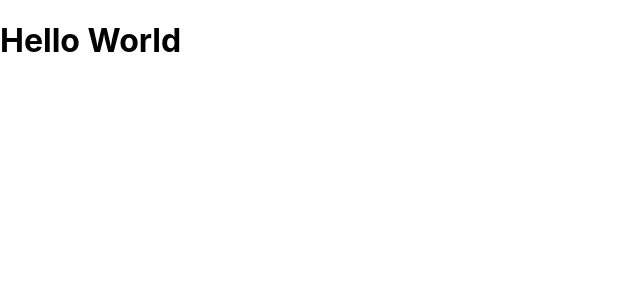
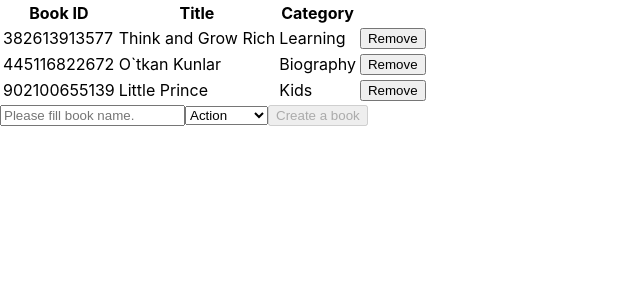
Before and after one commit to Murodjon000/bookstore, a React (Create React App) app: page / in a window 1280 px wide. Shown: the top 300 px of the page, without its empty margins (0-640 px from the left). Built offline with nearby package versions, Linux system fonts and the light colour scheme.

Commit message:
update App component file

```diff
--- a/src/components/App.js
+++ b/src/components/App.js
@@ -1,12 +1,14 @@
-import React from 'react'
+import React from 'react';
+import BookListContainer from '../containers/BookListContainer';
+import BooksFormContainer from '../containers/BooksFormContainer';
 
-
-const  App = () => {
+const App = () => {
   return (
-    <div className="App">
-     <h1>Hello World</h1>
+    <div>
+      <BookListContainer />
+      <BooksFormContainer />
     </div>
   );
-}
+};
 
 export default App;
```
